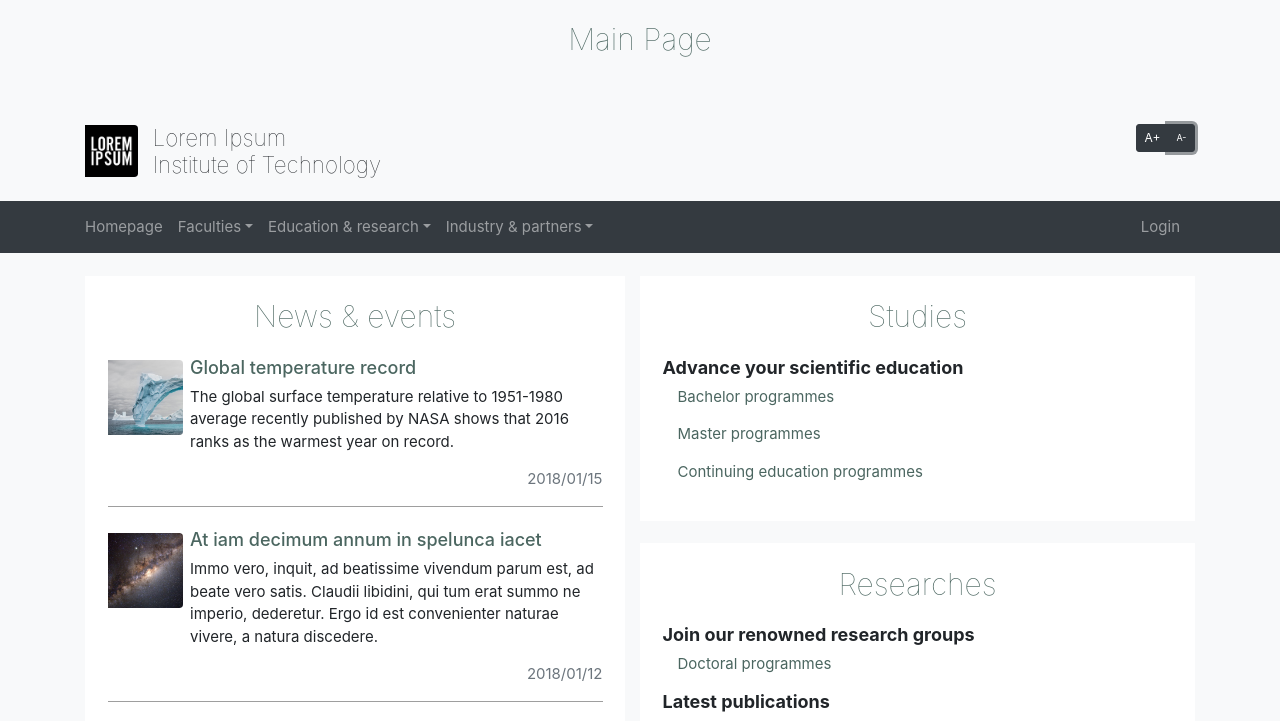
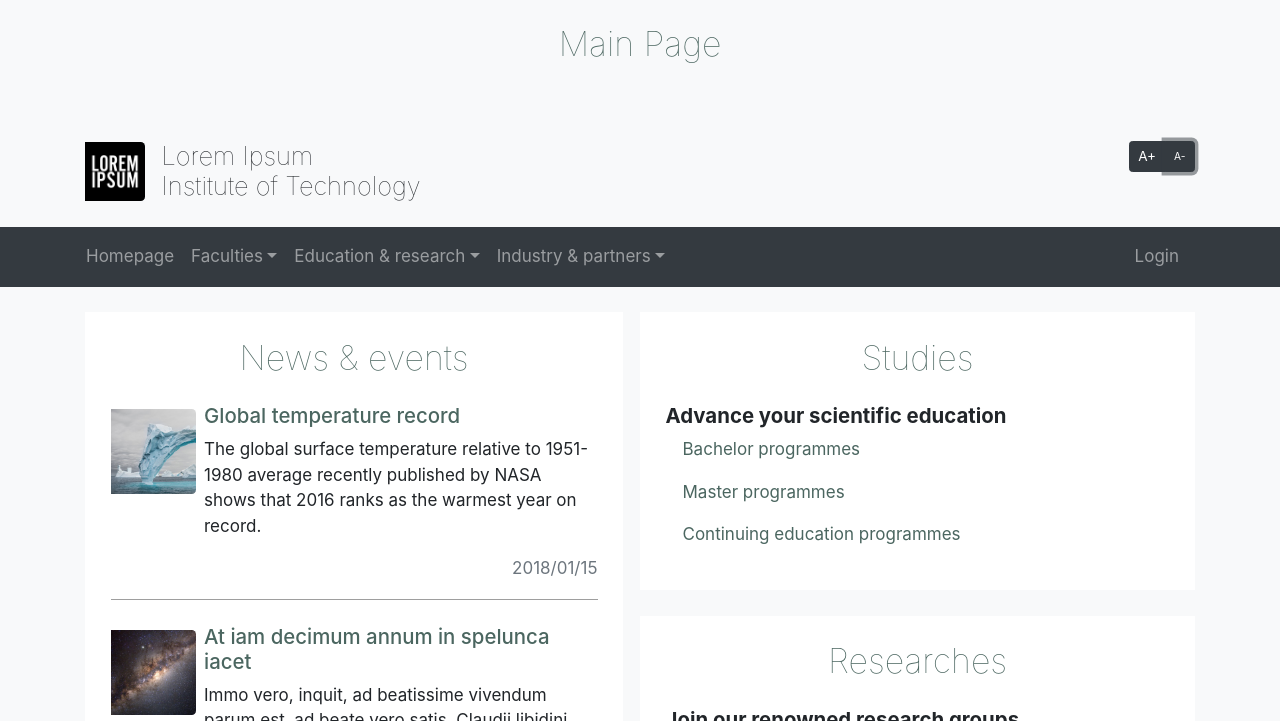
Before and after one commit to Web-Accessiblity-23Spring/23Spring-Web, a plain HTML site: page index.html in a window 1280 px wide. Both pictures are taken after a click on the button "A-". Shown: the top 721 px of the page. Drawn offline with Linux system fonts and the light colour scheme.

Commit message:
Bind Two A+ A- Event

```diff
--- a/css/index.css
+++ b/css/index.css
@@ -39,3 +39,7 @@ h1{
     overflow: visible;
     clip: auto;
   }
+
+  /* .font-increase-button{
+    display: block !important;
+  } */
--- a/js/common.js
+++ b/js/common.js
@@ -1,3 +1,6 @@
+const aplus = document.getElementsByClassName('font-increase-button');
+const aminus = document.getElementsByClassName('font-decrease-button');
+
 /**
  * Open the current clicked menu and close the other menus
  * @param {object} event - The DOM event
@@ -48,3 +51,27 @@
     document.querySelector('.navbar-toggler')
         .addEventListener('click', toggleNavigation, false);
 }, false);
+
+/* Exercise 2 - Accessible font size */
+for (const item of aplus) {
+    // console.log(iterator, 'element');
+    item.addEventListener('click', () => {
+        console.log('123123');
+        if (!docEl.style.fontSize) {
+            docEl.style.fontSize = '17px';
+        } else {
+            docEl.style.fontSize = parseFloat(docEl.style.fontSize) + 1 + 'px';
+        }
+    })
+}
+for (const item of aminus) {
+    // console.log(iterator, 'element');
+    item.addEventListener('click', () => {
+        console.log('123123');
+        if (!docEl.style.fontSize) {
+            docEl.style.fontSize = '17px';
+        } else {
+            docEl.style.fontSize = parseFloat(docEl.style.fontSize) - 1 + 'px';
+        }
+    })
+}
--- a/js/index.js
+++ b/js/index.js
@@ -1,26 +1,9 @@
-const aplus = document.getElementById('font-increase-button');
-const aminus = document.getElementById('font-decrease-button');
+
 const docEl = document.getElementsByTagName('html')[0];
 const facEls = document.querySelectorAll('.dropdown-toggle')
 const anchors = document.querySelectorAll('a[href^="#"]');
 
-/* Exercise 2 - Accessible font size */
-aplus.addEventListener('click', () => {
-    if (!docEl.style.fontSize) {
-        docEl.style.fontSize = '17px';
-    } else {
-        docEl.style.fontSize = parseFloat(docEl.style.fontSize) + 1 + 'px';
-    }
-})
 
-/* Exercise 2 - Accessible font size */
-aminus.addEventListener('click', () => {
-    if (!docEl.style.fontSize) {
-        docEl.style.fontSize = '15px';
-    } else {
-        docEl.style.fontSize = parseFloat(docEl.style.fontSize) - 1 + 'px';
-    }
-})
 
 /* Exercise 3 - Drop-down menu */
 facEls.forEach((facEl) => {
```
